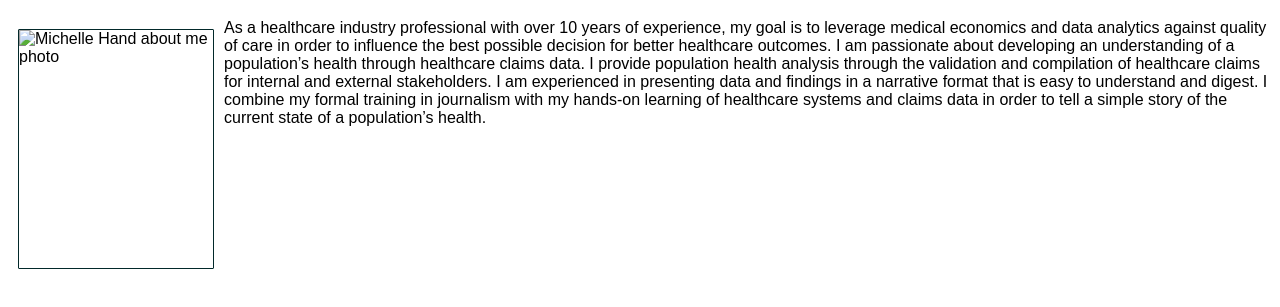
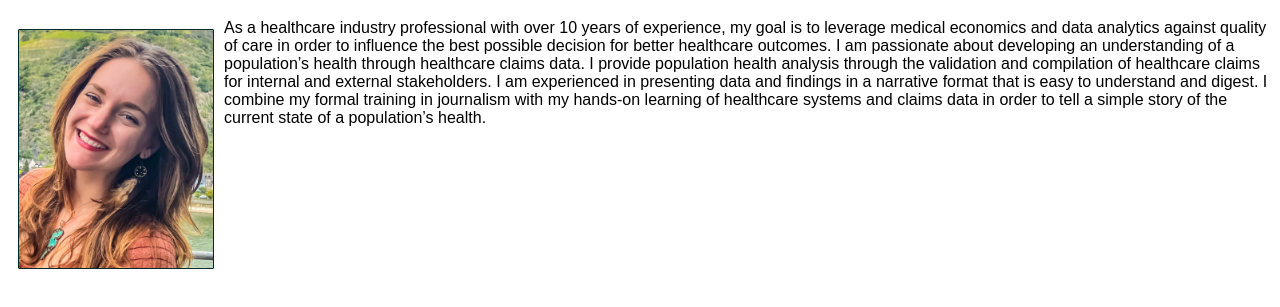
Before and after one commit to thehanddddd/mhand.github.io, a plain HTML site: page About.html in a window 1280 px wide. Shown: the part 95-402 px from the top of the page. Drawn offline with Linux system fonts and the light colour scheme.

Commit message:
Update About.html

```diff
--- a/About.html
+++ b/About.html
@@ -21,7 +21,7 @@
 	</ul>
 </nav>
         <h1>About Michelle</h1>
-        <img src="assets/C5E63919-88C3-422D-A173-A911C8B22C69.jpeg" alt="Michelle Hand about me photo" width="194" height="238" class="img_float"/>
+        <img src="C5E63919-88C3-422D-A173-A911C8B22C69.jpeg" alt="Michelle Hand about me photo" width="194" height="238" class="img_float"/>
         <p>As a healthcare industry professional with over 10 years of experience, my goal is to leverage medical economics and data analytics against quality of care in order to influence the best possible decision for better healthcare outcomes.
             I am passionate about developing an understanding of a population’s health through healthcare claims data. I provide population health analysis through the validation and compilation of healthcare claims for internal and external stakeholders. I am experienced in presenting data and findings in a narrative format that is easy to understand and digest. I combine my formal training in journalism with my hands-on learning of healthcare systems and claims data in order to tell a simple story of the current state of a population’s health.</p>
     </body>
```
